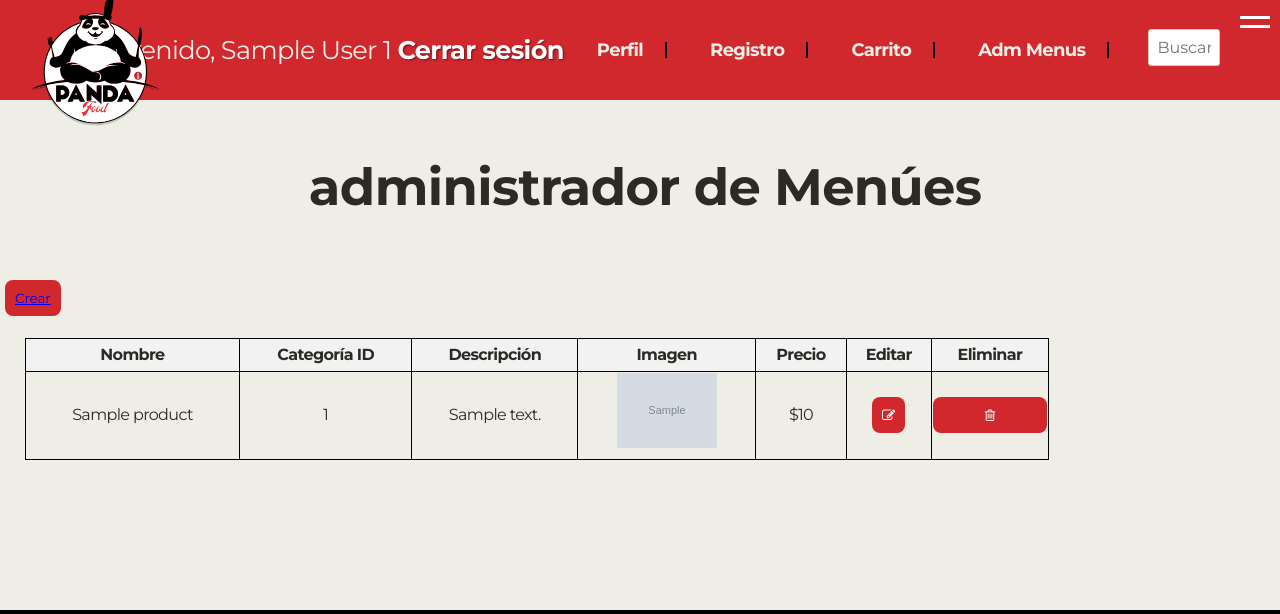
After one commit to fernandojbcba/grupo_1_PandaFood, a Node server app: page /admin/listProducts in a window 1280 px wide. The commit adds this page. Shown: the top 614 px of the page. Run offline with Node 20, Linux system fonts and the light colour scheme; a user stored in the database is signed in; tables that the repository leaves empty hold one stand-in row (values such as "Sample post"); grey boxes marked "Sample" are stand-in pictures; some libraries are stand-ins or nearby versions; some web fonts are replaced; grey boxes are pictures that could not be loaded.

Commit message:
corrigiendo vistas y agregando vistas de adm menus

```diff
--- a/package.json
+++ b/package.json
@@ -19,6 +19,7 @@
     "method-override": "^3.0.0",
     "multer": "^1.4.5-lts.1",
     "mysql2": "^3.6.1",
+    "nodemon": "^3.0.1",
     "path": "^0.12.7",
     "sequelize": "^6.33.0"
   }
--- /dev/null
+++ b/public/css/listProducts.css
@@ -0,0 +1,43 @@
+.contenedor-list-products{
+
+    margin: 0 auto;
+    padding: 105px 5px 130px 5px;
+    width: 100%;
+    }
+    h1 {
+      text-align: center;
+  }
+
+  table {
+      width: 80%;
+      border-collapse: collapse;
+      margin: 20px
+  }
+
+  table, th, td {
+      border: 1px solid black;
+  }
+
+  th, td {
+      /* padding: 10px; */
+      text-align: center;
+      font-size: 16px;
+  }
+
+  th {
+      background-color: #f2f2f2;
+  }
+
+  img {
+      max-width: 100px;
+      height: auto;
+  }
+
+
+
+    @media screen and (max-width: 768px) {
+      .contenedor-list-products {
+
+    }
+
+  }
--- a/public/css/main.css
+++ b/public/css/main.css
@@ -4,3 +4,4 @@
 @import url("/css/login.css");
 @import url("/css/registro.css");
 @import url("/css/footer.css");
+@import url("/css/listProducts.css")
--- a/src/controllers/indexController.js
+++ b/src/controllers/indexController.js
@@ -1,7 +1,7 @@
-const { log } = require('console');
+
 
 const Product = require('../database/models/Product');
-const category = require('../database/models/Category');
+const Category = require('../database/models/Category');
 
 
 
@@ -21,7 +21,22 @@ const productController = {
       const productDataValues = products.map(product => product.dataValues);
 
       const user = req.session.user;
+      console.log(user)
       res.render('home', { menu: productDataValues, user });
+    } catch (error) {
+      console.error('Error fetching menu:', error);
+      res.status(500).json({ message: 'Internal Server Error' });
+    }
+  },
+  listProducts:
+  async (req, res) => {
+    try {
+      const products = await Product.findAll({ where: { deletedAt:null } });
+      const productDataValues = products.map(product => product.dataValues);
+
+      const user = req.session.user;
+
+      res.render('./products/listProducts', { menu: productDataValues, user });
     } catch (error) {
       console.error('Error fetching menu:', error);
       res.status(500).json({ message: 'Internal Server Error' });
@@ -49,7 +64,7 @@ const productController = {
   createProcess : async (req, res) => {
     const { name, category_id, description, price } = req.body;
     const image = req.file ? req.file.filename : "menu-predeterminado.jpg";
-  console.log(name, category_id, description, price, image)
+
     try {
       const newMenu = await Product.create({
         name,
@@ -70,7 +85,7 @@ edit : async (req, res) => {
 
     try {
       const products  = await Product.findByPk(productId);
-      console.log(products)
+
 
       if (!products ) {
         return res.status(404).json({ message: 'Product not found' });
@@ -84,71 +99,61 @@ edit : async (req, res) => {
   },
   update : async (req, res) => {
     const productId = req.params.id;
-    const { name, category_id, descripction, price } = req.body;
 
     try {
-      const menuEncontrado = await Product.findByPk(productId);
 
-      if (!menuEncontrado) {
-        return res.status(404).json({ message: 'Product not found' });
+      const updated = await Product.update(req.body, {
+        where: { id: productId }
+      });
+      if (updated) {
+        const products = await Product.findAll({include: [
+          {
+            model: Category,
+            as: 'category',
+            attributes: ['name']
+          }
+        ]})
+        const user = req.session.user;
+        const productDataValues = products.map(product => product.dataValues);
+        res.render('./products/listProducts', { menu: productDataValues, user });
+
       }
 
-      // Actualizar la información del producto
-      menuEncontrado.name = name;
-      menuEncontrado.category_id = category_id;
-      menuEncontrado.description = descripction;
-      menuEncontrado.price = price;
-
-      // Guardar los cambios en la base de datos
-      await menuEncontrado.save();
-
-      res.redirect('/');
     } catch (error) {
       console.error('Error updating product:', error);
       res.status(500).json({ message: 'Internal Server Error' });
     }
   },
   destroy : async (req, res) => {
-    const productId = req.params.id;
+    const { id } = req.params;
 
     try {
-      const menuEncontrado = await Product.findByPk(productId);
+      const deleted = await Product.destroy({
+        where: { id: id }
+      });
 
-      if (!menuEncontrado) {
-        return res.status(404).json({ message: 'Product not found' });
+      if (deleted) {
+        const products = await Product.findAll({include: [
+          {
+            model: Category,
+            as: 'category',
+            attributes: ['name']
+          }
+        ]})
+        const user = req.session.user;
+        const productDataValues = products.map(product => product.dataValues);
+        res.render('./products/listProducts', { menu: productDataValues, user });
+      } else {
+        res.status(404).json({ message: 'Product not found' });
       }
+    } catch (error) {
+      res.status(500).json({ error: error.message });
+    }
+  }
 
 
 
+  ,
 
-      // Guardar los cambios en la base de datos
-      await menuEncontrado.save();
-
-      res.redirect('/');
-    } catch (error) {
-      console.error('Error marking product as deleted:', error);
-      res.status(500).json({ message: 'Internal Server Error' });
-    }
-  },
-  recuperarProcess : async (req, res) => {
-    const productId = req.params.id;
-
-    try {
-      const menuEncontrado = await Product.findByPk(productId);
-
-      if (!menuEncontrado) {
-        return res.status(404).json({ message: 'Product not found' });
-      }
-
-
-      // Guardar los cambios en la base de datos
-      await menuEncontrado.save();
-
-      res.redirect('/');
-    } catch (error) {
-      console.error('Error recovering product:', error);
-      res.status(500).json({ message: 'Internal Server Error' });
-    }
-  }
 }
 module.exports = productController;
--- a/src/controllers/usersController.js
+++ b/src/controllers/usersController.js
@@ -110,14 +110,15 @@ const usersController = {
   },
   loginUser : async (req, res) => {
     const { email, password, remember } = req.body;
-    console.log(email, password, remember)
+
     try {
       const user = await User.findOne({ where:  {email} });
-      console.log(user)
+
       if (user && bcrypt.compareSync(secretHash + password, user.password)) {
         if (remember) {
           res.cookie('rememberedUser', email, { maxAge: 3600000 * 24 * 7 });
         }
+
         req.session.user = user;
         res.redirect('/');
       } else {
--- a/src/views/partials/header.ejs
+++ b/src/views/partials/header.ejs
@@ -1,18 +1,16 @@
 <header class="header">
   <div class="logo">
-    <a
-      class="logo_i"
-      href="/"
-      aria-label="Panda Food, Click to go home."
-    ></a>
+    <a class="logo_i" href="/" aria-label="Panda Food, Click to go home."></a>
   </div>
   <div class="user-info">
     <% if (user ) { %>
-      <span>Bienvenido, <%= user.firstName %> <%= user.lastName %></span>
+      <span>Bienvenido, <%= user.firstName %>
+          <%= user.lastName %>
+            <%= user.role_id %></span>
       <a href="/users/logout">Cerrar sesión</a>
-    <% }else { %>
-      <a href="/login">Iniciar sesión</a>
-    <% } %>
+      <% }else { %>
+        <a href="/login">Iniciar sesión</a>
+        <% } %>
   </div>
   <input type="checkbox" class="menu-m" id="menu-m">
   <label for="menu-m" class="menu-icon"></label>
@@ -22,9 +20,14 @@
         <li><a href="/login">Perfil</a></li>
         <li><a href="/registro">Registro</a></li>
         <li><a href="/carrito">Carrito</a></li>
-        <li><a href="/edit/1">Editar</a></li>
-        <!-- //ejemplo "/edit/1" para el sprint 4 poner "/edit/:id" -->
-        <li><a href="/create">Crear</a></li>
+        <% if (user && (user.role_id === 1)) { %>
+          <li><a href="/admin/listProducts">Adm Menus</a></li>
+        <% } %>
+
+
+
+
+
       </ul>
     </nav>
   </div>
--- /dev/null
+++ b/src/views/products/listProducts.ejs
@@ -0,0 +1,50 @@
+<!DOCTYPE html>
+<html lang="es">
+<%- include("../partials/head") %>
+
+    <body>
+        <%- include("../partials/header") %>
+            <main>
+                <div class="contenedor-list-products">
+                    <h1>administrador de Menúes</h1>
+<button><a href="/create">Crear</a></button>
+                    <table border="1">
+                        <thead>
+                            <tr>
+
+                                <th>Nombre</th>
+                                <th>Categoría ID</th>
+                                <th>Descripción</th>
+                                <th>Imagen</th>
+                                <th>Precio</th>
+                                <th>Editar</th>
+                                <th>Eliminar</th>
+                            </tr>
+                        </thead>
+                        <tbody>
+                            <% for (let item of menu) { %>
+                                <tr>
+
+                                    <td><%= item.name %></td>
+                                    <td><%= item.category_id %></td>
+                                    <td><%= item.description %></td>
+                                    <td><img src="/img/productos/<%= item.image %>" alt="Sin Imagen" width="100"></td>
+                                    <td>$<%= item.price %></td>
+                                    <td><a href="/edit/<%= item.id %>"><button><i class="fa fa-pencil-square-o" aria-hidden="true"></i></button></a>
+                                    </td>
+                                    <td><form action="/admin/delete/<%= item.id %>?_method=DELETE" method="POST">
+                                        <button><i class="fa fa-trash-o" aria-hidden="true"></i></button>
+                                      </form></form>
+
+                                    </td>
+                                </tr>
+                            <% } %>
+                        </tbody>
+                    </table>
+                </div>
+            </main>
+
+            <%- include("../partials/footer") %>
+    </body>
+
+</html>
```
Also changed, not shown: src/routes/indexRouter.js (+4 -5 lines), src/views/products/edicion.ejs (+8 -10 lines), 1 other file.
